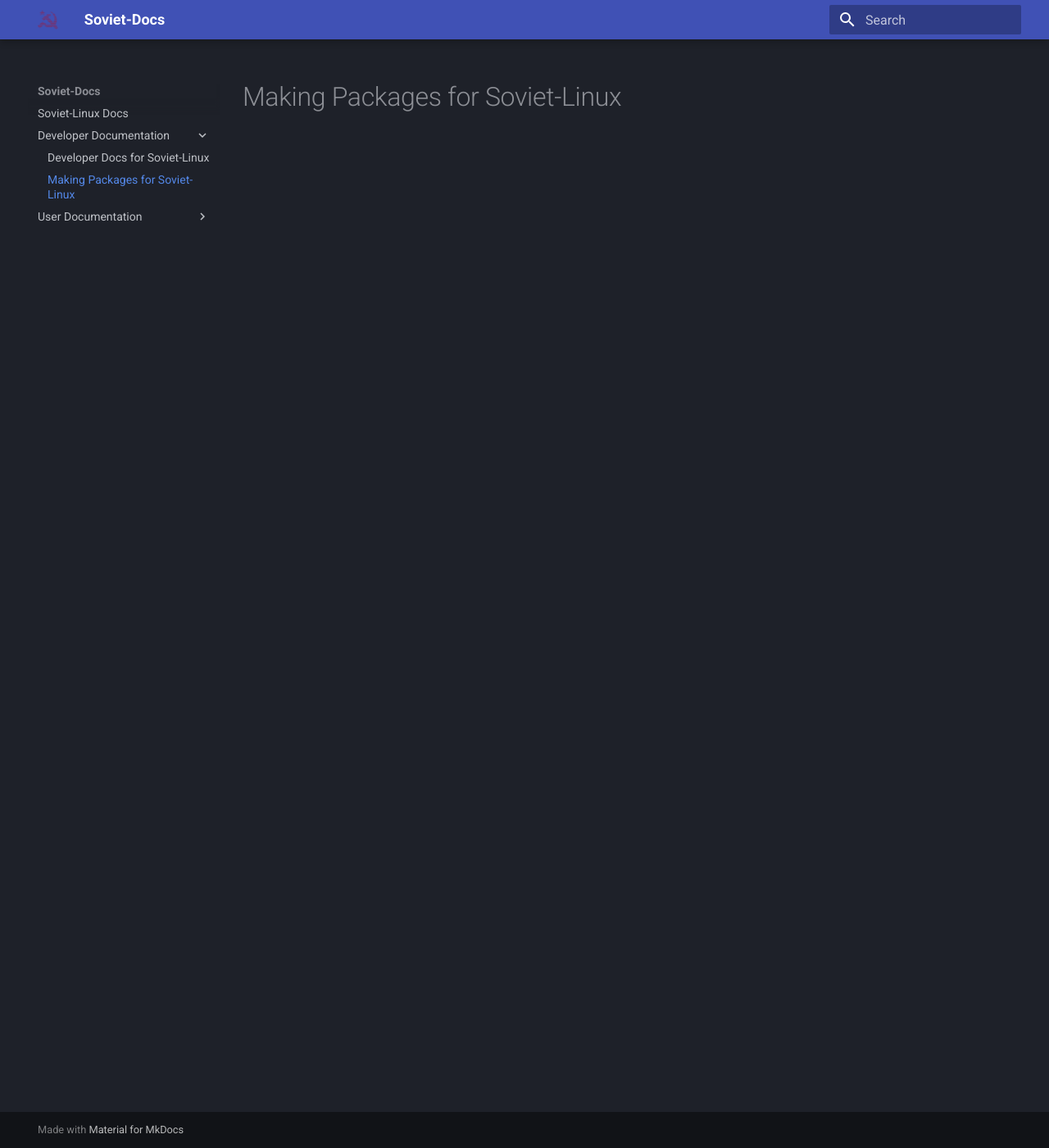
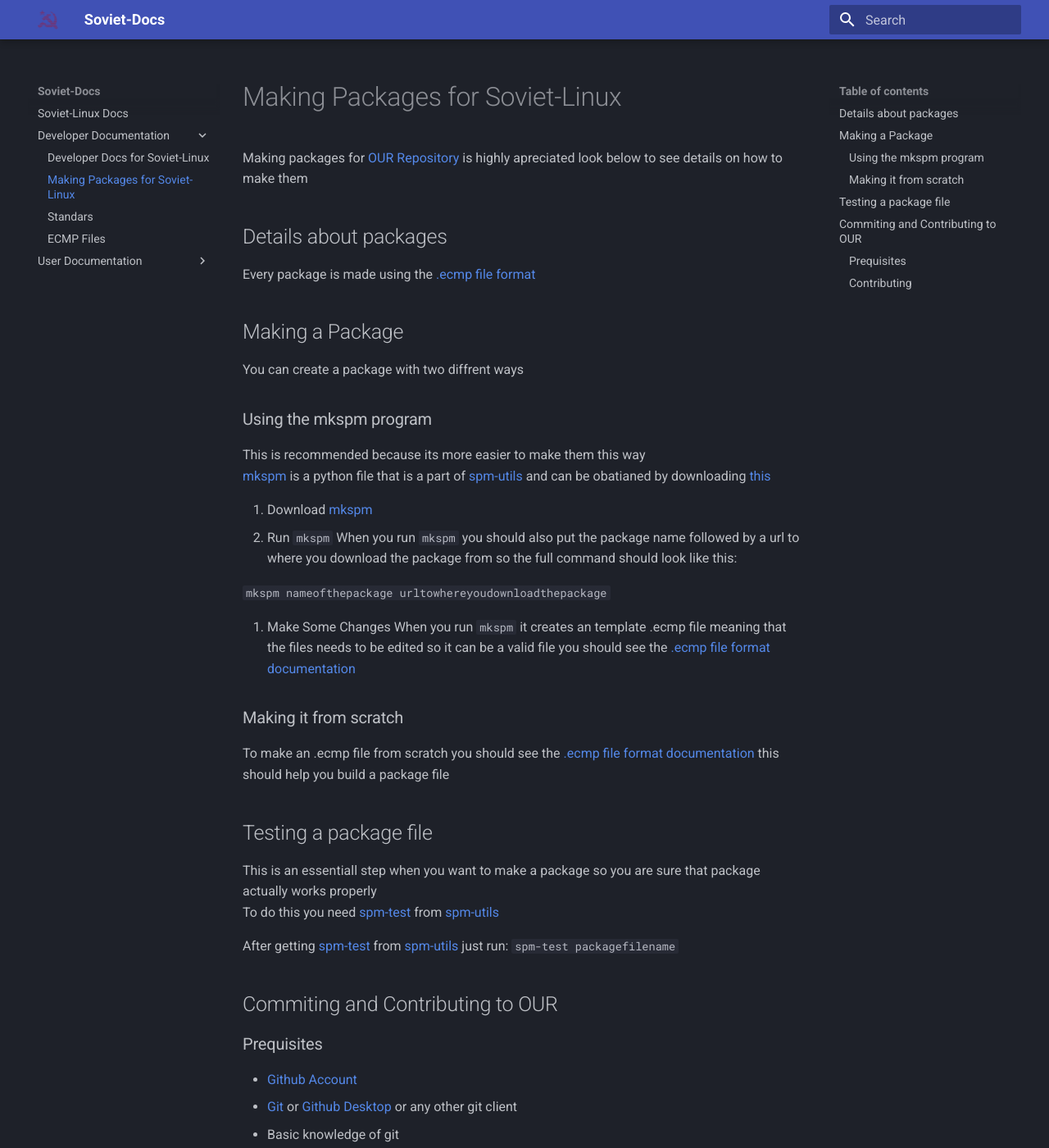
Before and after one commit to JohnVictoryz/Soviet-Docs, an MkDocs documentation site: the page built from docs/Developer Documentation/Making Packages.md, in a window 1280 px wide and 1400 px high. Shown: the whole window at 82% size. Built offline with MkDocs 1.6.1 and Material for MkDocs 9.7.7, drawn with Linux system fonts in a browser that asks for light colours; some of the changed text lies outside the part shown.

Commit message:
Made docs better

````diff
--- a/docs/Developer Documentation/Making Packages.md
+++ b/docs/Developer Documentation/Making Packages.md
@@ -1 +1,93 @@
 # Making Packages for Soviet-Linux
+
+Making packages for [OUR Repository](https://github.com/Soviet-Linux/OUR) is highly apreciated look below to see details on how to make them
+
+## Details about packages
+
+Every package is made using the [.ecmp file format](ecmp.md)
+
+## Making a Package
+
+You can create a package with two diffrent ways
+
+### Using the mkspm program
+
+This is recommended because its more easier to make them this way  \
+[mkspm](https://github.com/Soviet-Linux/spm-utils/blob/main/mkspm) is a python file that is a part of [spm-utils](https://github.com/Soviet-Linux/spm-utils/) and can be obatianed by downloading [this](https://raw.githubusercontent.com/Soviet-Linux/spm-utils/main/mkspm)
+
+1. Download [mkspm](https://github.com/Soviet-Linux/spm-utils/blob/main/mkspm)
+2. Run ```mkspm```
+When you run ```mkspm``` you should also put the package name followed by a url to where you download the package from so the full command should look like this:
+
+``mkspm nameofthepackage urltowhereyoudownloadthepackage``
+
+3. Make Some Changes
+When you run ```mkspm``` it creates an template .ecmp file meaning that the files needs to be edited so it can be a valid file you should see the [.ecmp file format documentation](ecmp.md)
+
+### Making it from scratch
+
+To make an .ecmp file from scratch you should see the [.ecmp file format documentation](ecmp.md)
+this should help you build a package file
+
+## Testing a package file
+
+This is an essentiall step when you want to make a package so you are sure that package actually works properly  \
+To do this you need [spm-test](https://github.com/Soviet-Linux/spm-utils/blob/main/spm-test) from [spm-utils](https://github.com/Soviet-Linux/spm-utils/)
+
+After getting [spm-test](https://github.com/Soviet-Linux/spm-utils/blob/main/spm-test) from [spm-utils](https://github.com/Soviet-Linux/spm-utils/) just run: ``spm-test packagefilename``
+
+## Commiting and Contributing to OUR
+
+### Prequisites
+
+- [Github Account](https://github.com/)
+- [Git](https://git-scm.com/) or [Github Desktop](https://desktop.github.com/) or any other git client
+- Basic knowledge of git
+
+### Contributing
+
+1. Fork the repository
+2. Clone your fork:  \
+    To clone your fork you can use:
+
+    ```
+    git clone linktoyourrepo
+    ```
+
+3. Make your changes (recommended make a new branch when making changes)
+4. Rebuild the database using ```./mkall```
+5. Commit your changes:  \
+    To commit your changes you need to stage them you can do this by running:
+> Note: You must Stage the all.db after rebuilding the database
+
+    ```
+    git add file
+    ```
+
+    Or for every every file you changed:
+
+    ```
+    git add -A
+    ```
+
+    Then to commit the changes(it is preffered to sign the commit so they are verified you can for more info visit [this](https://docs.github.com/en/authentication/managing-commit-signature-verification/signing-commits)):
+    Without signing:
+
+    ```
+    git commit
+    ```
+
+    Signing:
+
+    ```
+    git commit -S
+    ```
+
+6. Push your changes:  \
+    To push your changes use:
+
+    ```
+    git push
+    ```
+
+7. Open PR(Pull Request)
````
Also changed, not shown: docs/Developer Documentation/Standard Conventions.md (added, +7 -0 lines), docs/Developer Documentation/ecmp.md (added, +105 -0 lines), docs/Developer Documentation/index.md (+8 -0 lines), docs/User Documentation/installation.md (+4 -4 lines), mkdocs.yml (line endings or trailing spaces).
